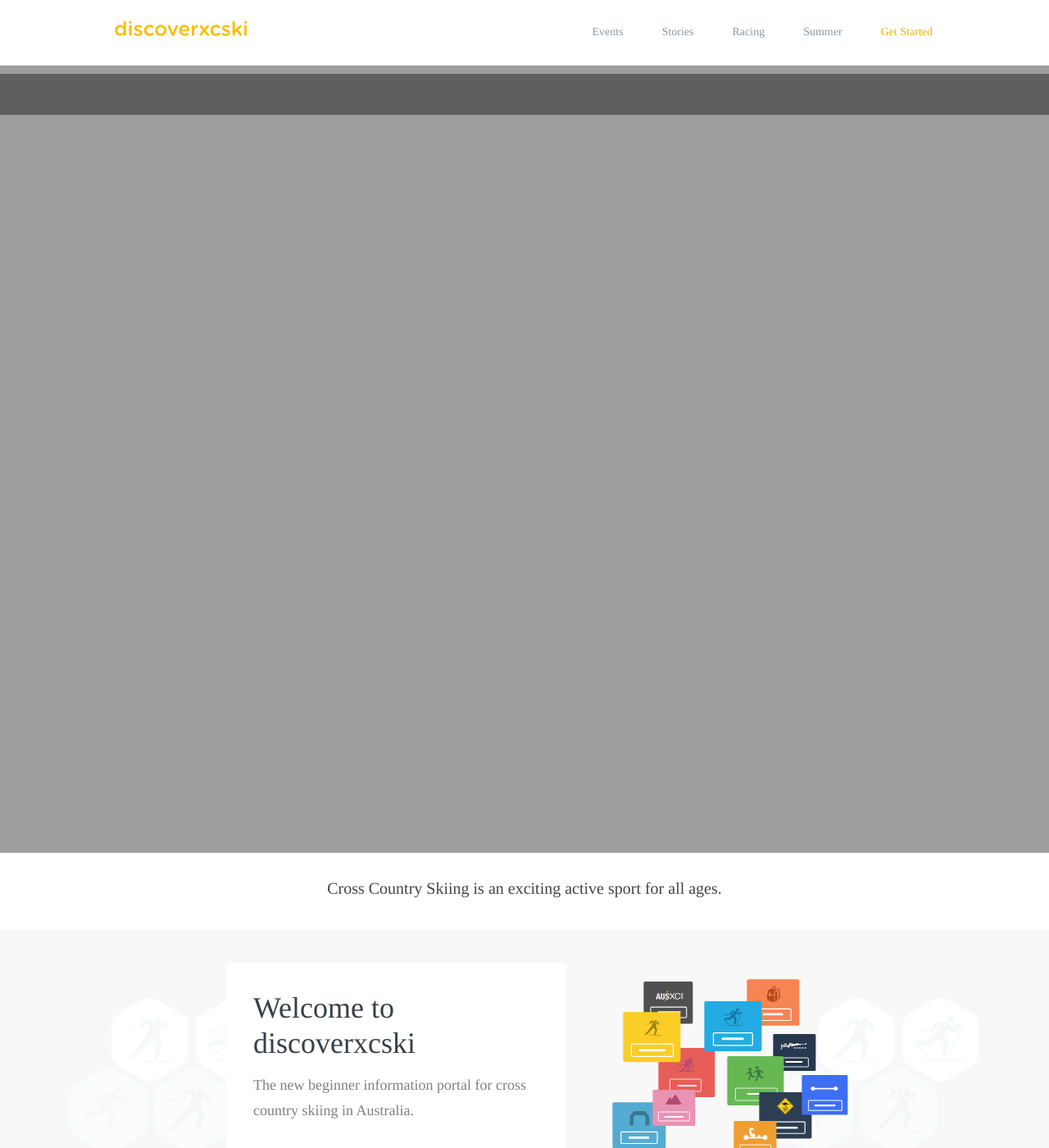
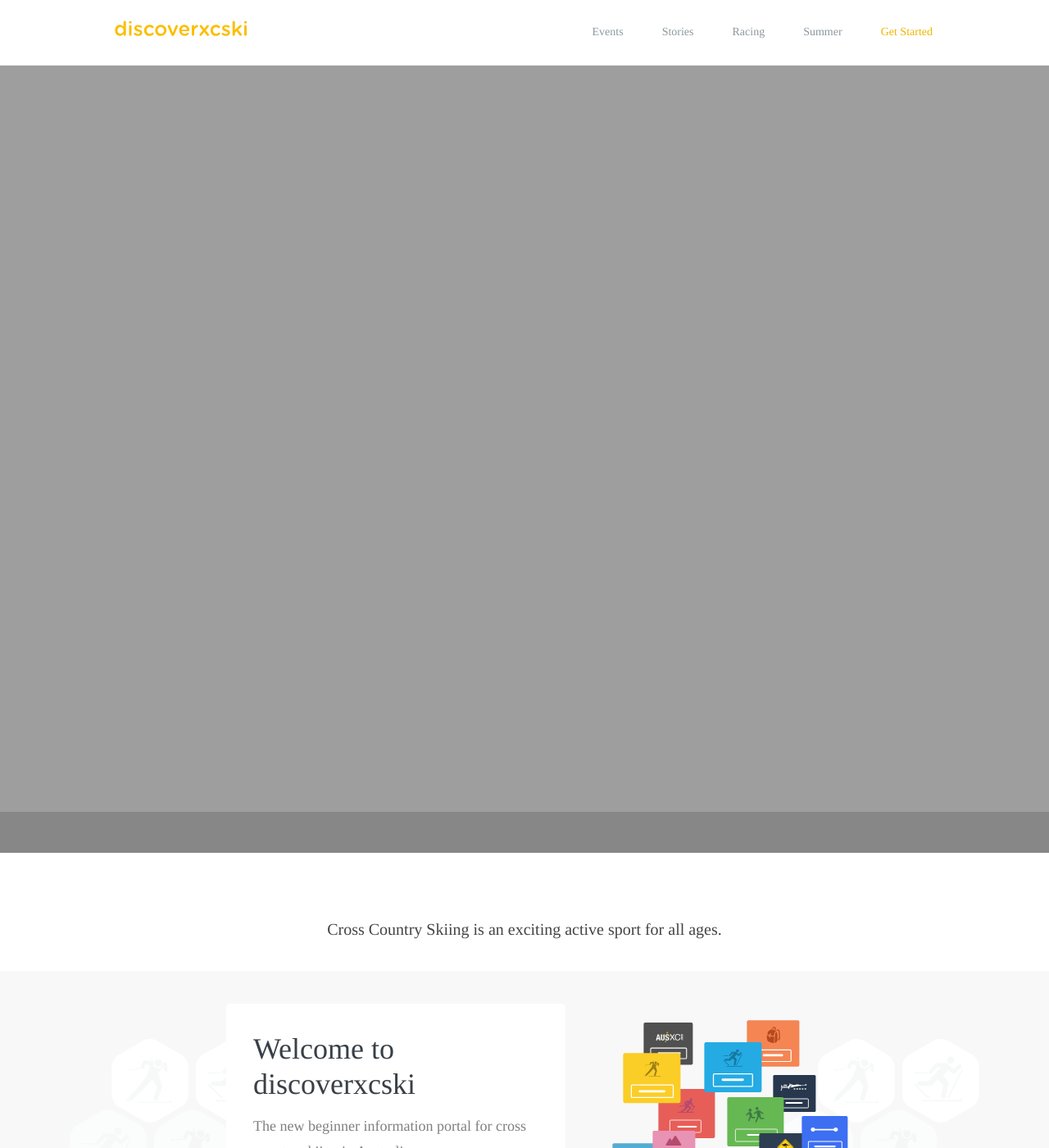
Before and after one commit to robcatto/robcatto.github.io, a Jekyll site: the page index.html, which Jekyll copies as it is, in a window 1280 px wide and 1400 px high. Shown: the whole window at 82% size. Built offline with Jekyll 4.4.1, drawn with Linux system fonts in a browser that asks for light colours; some web fonts are replaced; Markdown is read by kramdown in place of the engine named in the settings.

Commit message:
Homepage Commit

```diff
--- a/index.html
+++ b/index.html
@@ -117,10 +117,10 @@
 
     <div id="container">
 
-<div style="position: relative;">
+<div style="  position: relative; margin: 0 auto;">
         <img class="homepage__imageheader" style="-webkit-user-select: none; display: inherit" src="http://discoverxcski.com/images/hoppet-slide.jpg" width="100%" height="100%">
 
-        <div class="homepage__imagetext" style="position: absolute; top: 10px;" ></div>
+        <div class="homepage__imagetext"></div>
 </div>
 
         <div id="page__content--wrap">
--- a/style.css
+++ b/style.css
@@ -1147,9 +1147,10 @@ font-weight: 500;
 .homepage__imagetext {
    width: 100%;
   height: 50px;
-  background: rgba(0,0,0,0.4);
-  position: absolute;
-  top: 310px;
+  background: rgba(0,0,0,0.15);
+  margin: 0 auto;
+  position: relative;
+  top: -50px;
 }
 
 .homepage__quotearea--text {
```
